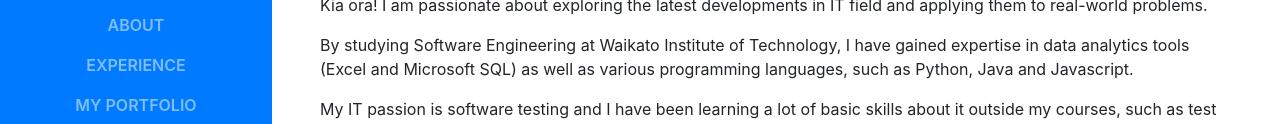
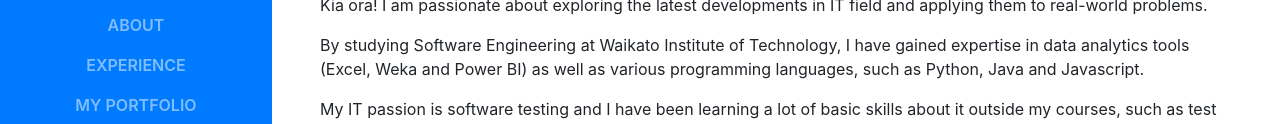
Before and after one commit to ccste/portfolio, a website with bundled scripts: page index.html in a window 1280 px wide. Shown: the part 347-471 px from the top of the page. Built offline with nearby package versions, Linux system fonts and the light colour scheme; a web font is replaced by a local one.

Commit message:
Update Paragraph in About Section

```diff
--- a/index.html
+++ b/index.html
@@ -85,7 +85,7 @@
         <p>Kia ora! I am passionate about exploring the latest developments in IT field and applying them to real-world
           problems.</p>
         <p>By studying Software Engineering at Waikato Institute of Technology, I have gained expertise in data
-          analytics tools (Excel and Microsoft SQL) as well as various programming languages, such as Python, Java and
+          analytics tools (Excel, Weka and Power BI) as well as various programming languages, such as Python, Java and
           Javascript.</p>
         <p class="mb-5">My IT passion is software testing and I have been learning a lot of basic skills about it
           outside my courses, such as test planning, test case creation, bug identification and so on. In the future, I
```
